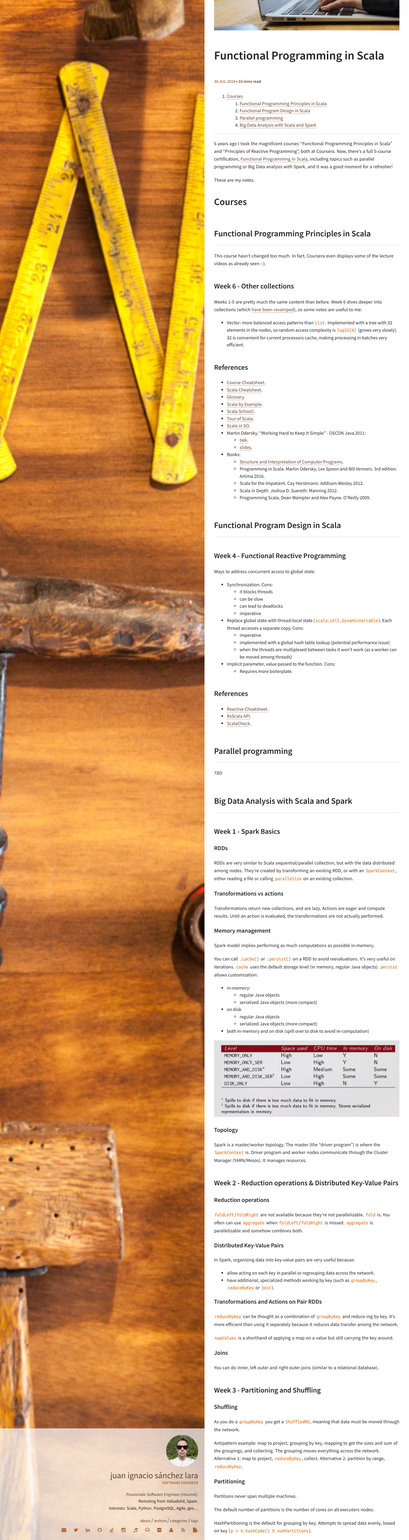
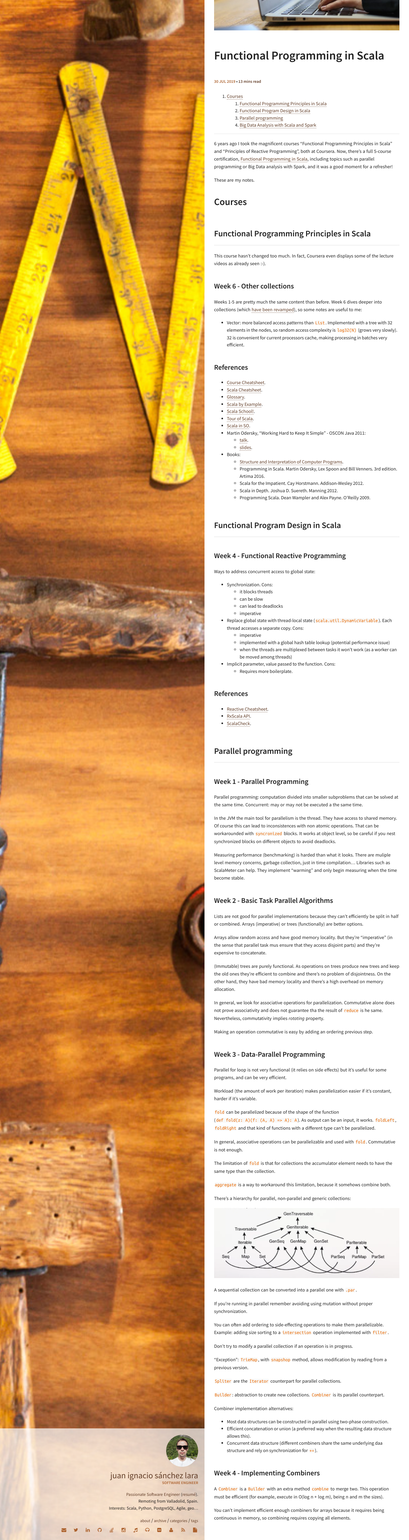
Before and after one commit to juanignaciosl/juanignaciosl.github.io, a Jekyll site: the page built from _posts/2019-07-30-Functional_Programming_in_Scala.markdown, in a window 1280 px wide. Shown: the part 185-5000 px from the top of the page at 32% size. Built offline with Jekyll 4.4.1, drawn with Linux system fonts in a browser that asks for light colours; comment, search, counter and statistics services are not loaded.

Commit message:
FPsSS Course 3 - Parallel Programming

```diff
--- a/_posts/2019-07-30-Functional_Programming_in_Scala.markdown
+++ b/_posts/2019-07-30-Functional_Programming_in_Scala.markdown
@@ -77,7 +77,88 @@ Ways to address concurrent access to global state:
 
 ## Parallel programming
 
-_TBD_
+### Week 1 - Parallel Programming
+
+Parallel programming: computation divided into smaller subproblems that can be solved at the same time.
+Concurrent: may or may not be executed a the same time.
+
+In the JVM the main tool for parallelism is the thread. They have access to shared memory. Of course this can
+lead to inconsistences with non atomic operations. That can be workarounded with `syncronized` blocks. It works
+at object level, so be careful if you nest synchronized blocks on different objects to avoid deadlocks.
+
+Measuring performance (benchmarking) is harded than what it looks. There are muliple level memory concerns, garbage
+collection, just in time compilation... Libraries such as ScalaMeter can help. They implement "warming" and only
+begin measuring when the time become stable.
+
+### Week 2 - Basic Task Parallel Algorithms
+
+Lists are not good for parallel implementations because they can't efficiently be split in half or combined.
+Arrays (imperative) or trees (functionally) are better options.
+
+Arrays allow random access and have good memory locality. But they're "imperative" (in the sense that parallel task
+mus ensure that they access disjoint parts) and they're expensive to concatenate.
+
+(Immutable) trees are purely functional. As operations on trees produce new trees and keep the old ones they're
+efficient to combine and there's no problem of disjointness. On the other hand, they have bad memory locality and
+there's a high overhead on memory allocation.
+
+In general, we look for associative operations for parallelization. Commutative alone does not prove associativity
+and does not guarantee tha the result of `reduce` is he same. Nevertheless, commutativity implies _rotating_
+property.
+
+Making an operation commutative is easy by adding an ordering previous step.
+
+### Week 3 - Data-Parallel Programming
+
+Parallel for loop is not very functional (it relies on side effects) but it's useful for some programs, and can be
+very efficient.
+
+Workload (the amount of work per iteration) makes parallelization easier if it's constant, harder if it's variable.
+
+`fold` can be parallelized because of the shape of the function (`def fold(z: A)(f: (A, A) => A): A`). As output can be
+an input, it works. `foldLeft`, `foldRight` and that kind of functions with a different type can't be parallelized.
+
+In general, associative operations can be parallelizable and used with `fold`. Commutative is not enough.
+
+The limitation of `fold` is that for collections the accumulator element needs to have the same type than the
+collection.
+
+`aggregate` is a way to workaround this limitation, because it somehows combine both.
+
+There's a hierarchy for parallel, non-parallel and generic collections:
+
+![Scala collections](/img/scala-collections.png)
+
+A sequential collection can be converted into a parallel one with `.par`.
+
+If you're running in parallel remember avoiding using mutation without proper synchronization.
+
+You can often add ordering to side-effecting operations to make them parallelizable. Example: adding size sorting to a
+`intersection` operation implemented with `filter`.
+
+Don't try to modify a parallel collection if an operation is in progress.
+
+"Exception": `TrieMap`, with `snapshop` method, allows modification by reading from a previous version.
+
+`Spliter` are the `Iterator` counterpart for parallel collections.
+
+`Builder`: abstraction to create new collections. `Combiner` is its parallel counterpart.
+
+Combiner implementation alternatives:
+- Most data structures can be constructed in parallel using two-phase construction.
+- Efficient concatenation or union (a preferred way when the resulting data structure allows this).
+- Concurrent data structure (different combiners share the same underlying daa structure and rely on synchronization
+for `+=`).
+
+### Week 4 - Implementing Combiners
+
+A `Combiner` is a `Builder` with an extra method `combine` to merge two. This operation must be efficient (for
+example, execute in O(log n + log m), being n and m the sizes).
+
+You can't implement efficient enough combiners for arrays because it requires being continuous in memory, so
+combining requires copying all elements.
+
+
 
 ## Big Data Analysis with Scala and Spark
 
```
Also changed, not shown: img/scala-collections.png (added).
